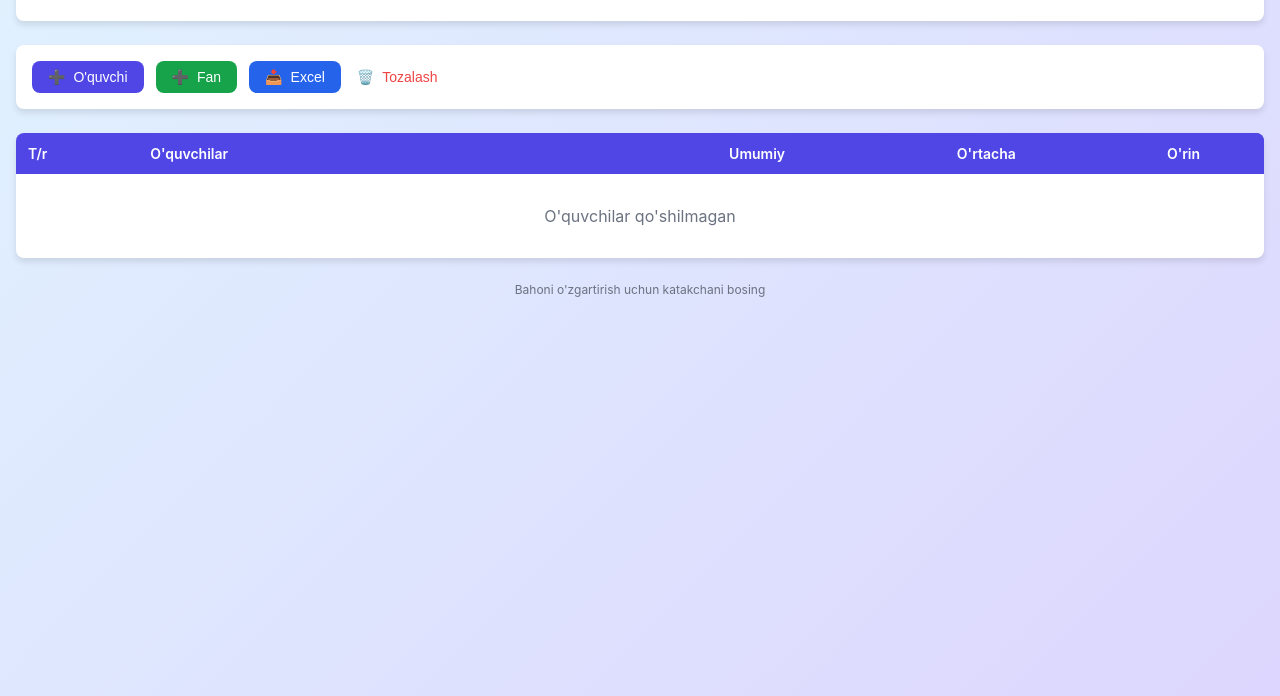
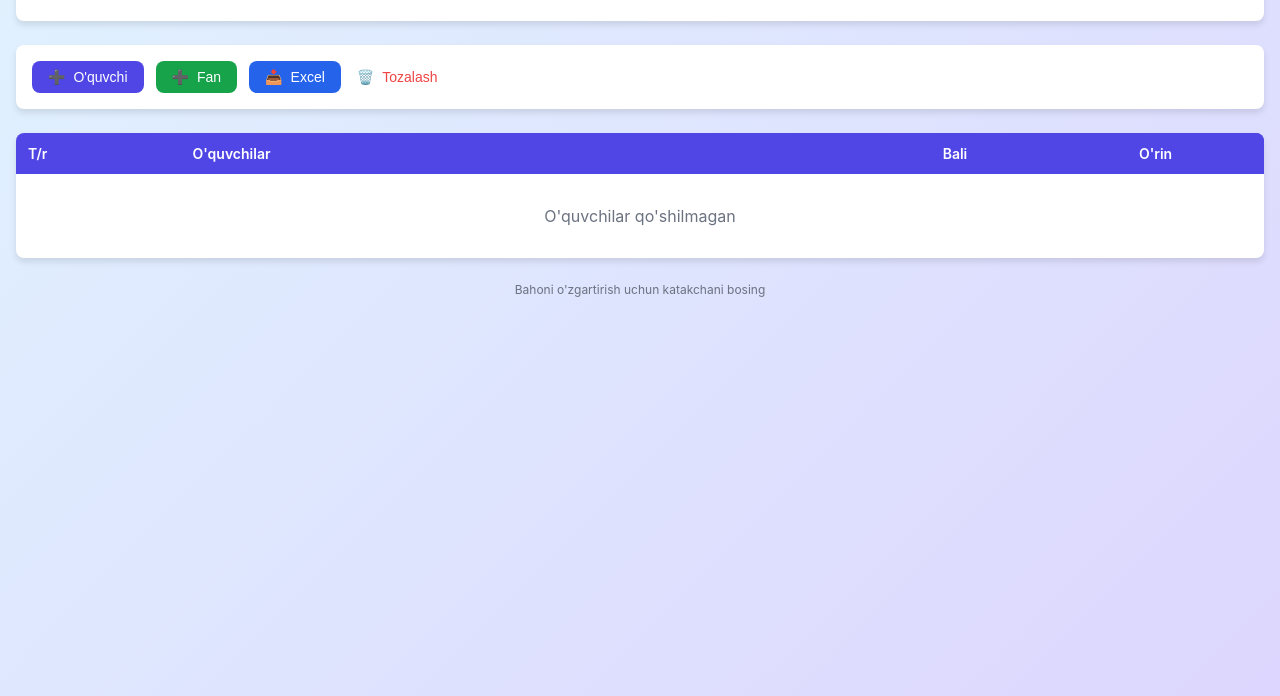
Before and after one commit to Sodiqjon1998/6A, a plain HTML site: page index.html in a window 1280 px wide. Shown: the part 104-800 px from the top of the page. Drawn offline with Linux system fonts and the light colour scheme.

Commit message:
change dd

```diff
--- a/index.html
+++ b/index.html
@@ -562,8 +562,7 @@
                         </div>
                     </th>
                 `).join('')}
-                <th class="bg-dark text-center">Umumiy</th>
-                <th class="bg-dark text-center">O'rtacha</th>
+                <th class="bg-dark text-center">Bali</th>
                 <th class="bg-dark text-center">O'rin</th>
             `;
 
@@ -603,7 +602,7 @@
                             `;
                         }).join('')}
                         <td class="bg-yellow text-center font-bold">${stats.total}</td>
-                        <td class="bg-green text-center font-bold">${stats.average}</td>
+
                         <td class="bg-orange text-center font-bold">${rankings[student.id]}</td>
                     </tr>
                 `;
```
